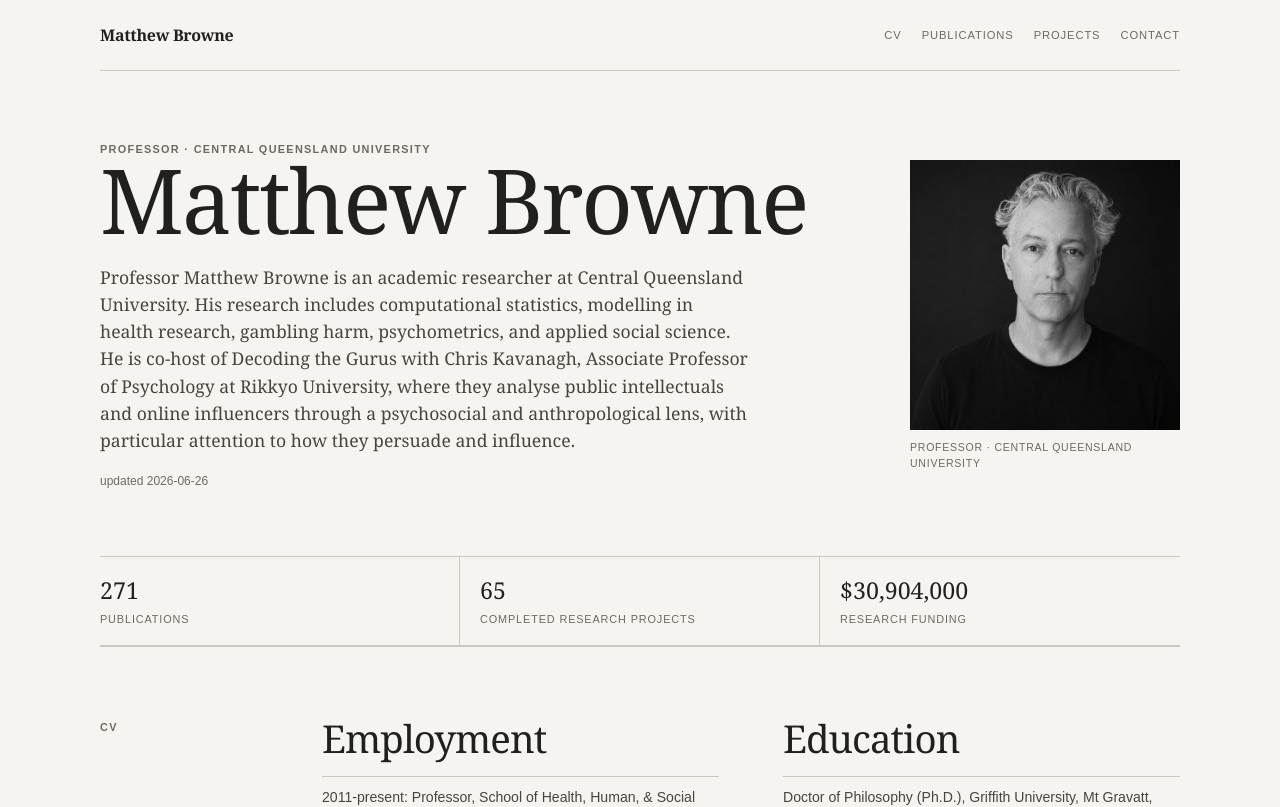
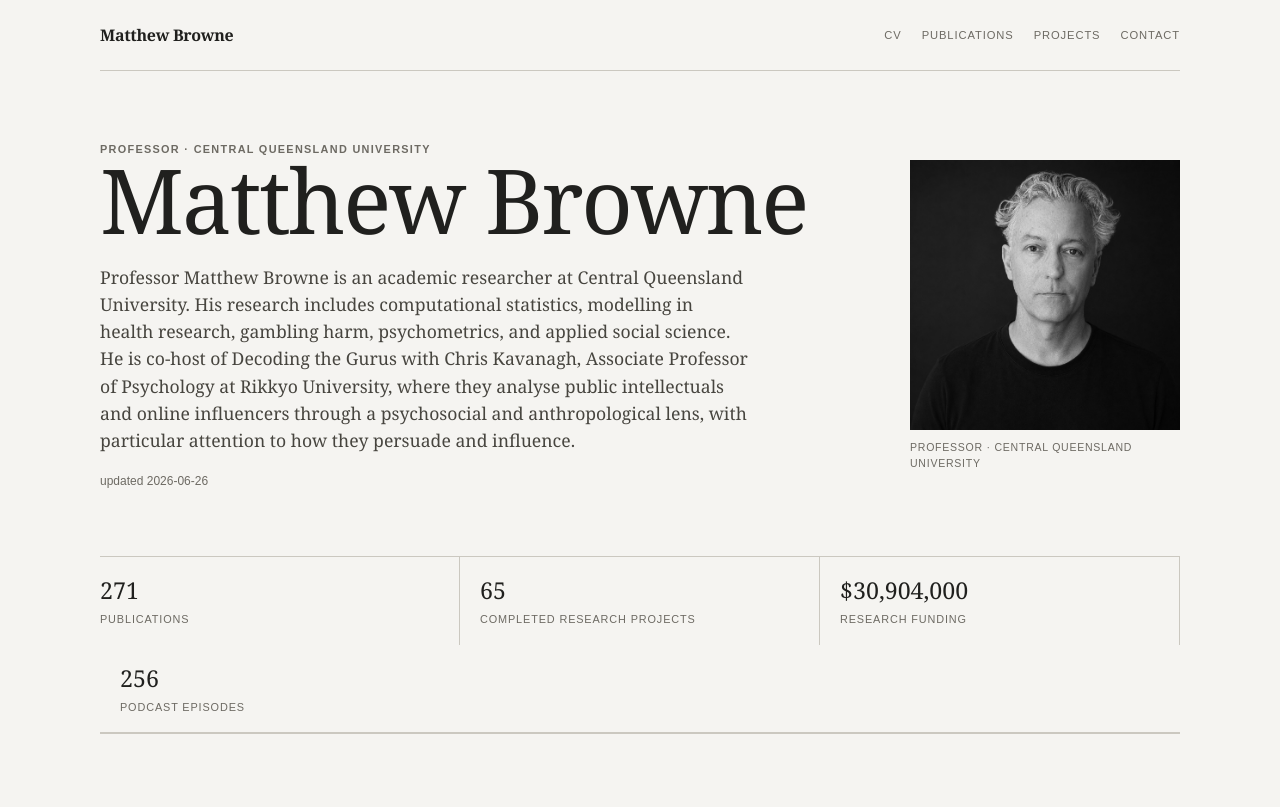
Before and after one commit to brownem722/brownem722.github.io, a Next.js app: page / in a window 1280 px wide. Shown: the top 807 px of the page. Built offline with nearby package versions, Linux system fonts and the light colour scheme.

Commit message:
Show podcast episode count

```diff
--- a/app/page.tsx
+++ b/app/page.tsx
@@ -44,6 +44,7 @@ export default function Home() {
         <div><strong>{cv.publications.length}</strong><span>Publications</span></div>
         <div><strong>{cv.projects.length}</strong><span>Completed research projects</span></div>
         <div><strong>{funding.value}</strong><span>{funding.label}</span></div>
+        <div><strong>{episodes.length}</strong><span>Podcast episodes</span></div>
       </section>
 
       <section className="section section-rule shell" id="cv">
```
Also changed, not shown: 1 other file (tests, documents, lock files or other folders).
